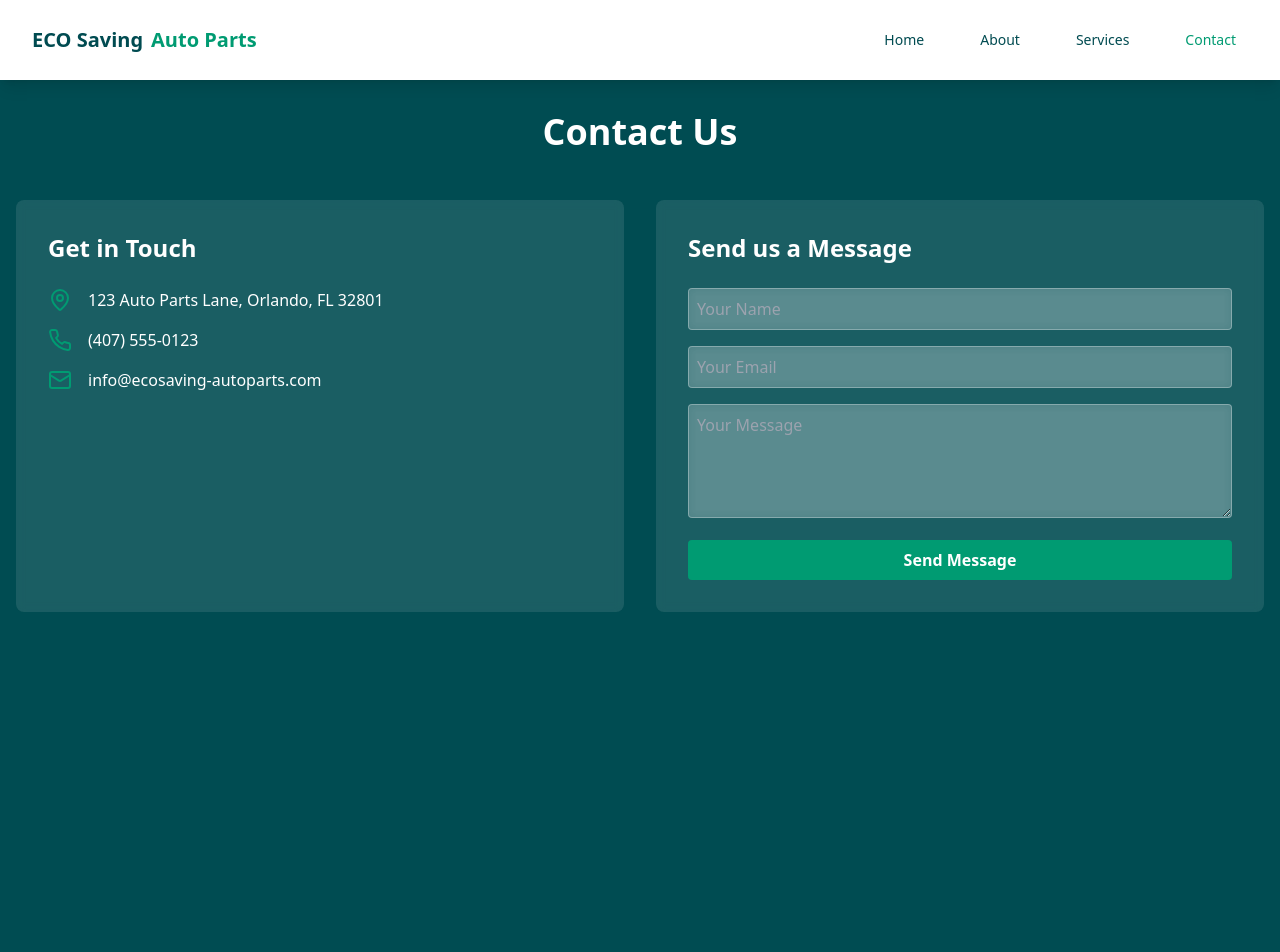
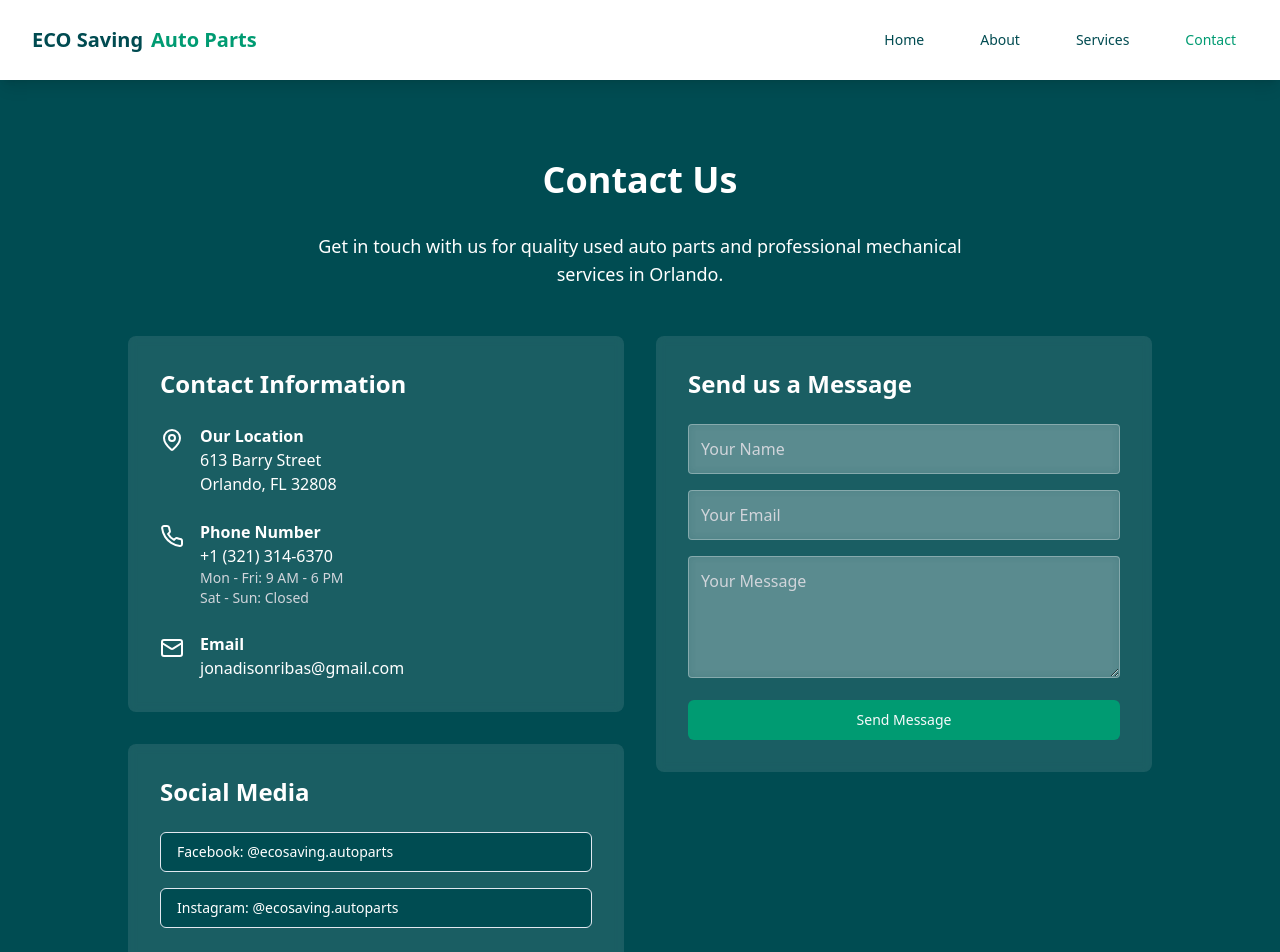
Before and after one commit to gonoff/eco-parts-hub, a React (Vite) app: page /contact in a window 1280 px wide. Shown: the top 952 px of the page. Before the commit the page ends 800 px from the top, so only its background shows below. Built offline with nearby package versions, Linux system fonts and the light colour scheme.

Commit message:
Update contact options
Modified the contact options in the Contact component to reflect new information.
[skip gpt_engineer]

```diff
--- a/src/pages/Contact.tsx
+++ b/src/pages/Contact.tsx
@@ -1,54 +1,94 @@
 import { MapPin, Phone, Mail } from "lucide-react";
+import { Button } from "@/components/ui/button";
 
 const Contact = () => {
   return (
-    <div className="container mx-auto px-4 text-white">
-      <h1 className="text-4xl font-bold text-center mb-12">Contact Us</h1>
+    <div className="container mx-auto px-4 py-12 text-white">
+      <h1 className="text-4xl font-bold text-center mb-8">Contact Us</h1>
+      <p className="text-center text-lg mb-12 max-w-2xl mx-auto">
+        Get in touch with us for quality used auto parts and professional mechanical services in Orlando.
+      </p>
 
-      <div className="grid grid-cols-1 md:grid-cols-2 gap-8">
-        <div className="bg-white/10 p-8 rounded-lg backdrop-blur-sm">
-          <h2 className="text-2xl font-bold mb-6">Get in Touch</h2>
+      <div className="grid grid-cols-1 md:grid-cols-2 gap-8 max-w-5xl mx-auto">
+        <div className="space-y-8">
+          <div className="bg-white/10 p-8 rounded-lg backdrop-blur-sm">
+            <h2 className="text-2xl font-bold mb-6">Contact Information</h2>
 
-          <div className="space-y-4">
-            <div className="flex items-center">
-              <MapPin className="text-secondary mr-4" />
-              <p>123 Auto Parts Lane, Orlando, FL 32801</p>
+            <div className="space-y-6">
+              <div className="flex items-start gap-4">
+                <MapPin className="w-6 h-6 mt-1 shrink-0" />
+                <div>
+                  <p className="font-semibold">Our Location</p>
+                  <p>613 Barry Street</p>
+                  <p>Orlando, FL 32808</p>
+                </div>
+              </div>
+
+              <div className="flex items-start gap-4">
+                <Phone className="w-6 h-6 mt-1 shrink-0" />
+                <div>
+                  <p className="font-semibold">Phone Number</p>
+                  <p>+1 (321) 314-6370</p>
+                  <p className="text-sm text-gray-300">Mon - Fri: 9 AM - 6 PM</p>
+                  <p className="text-sm text-gray-300">Sat - Sun: Closed</p>
+                </div>
+              </div>
+
+              <div className="flex items-start gap-4">
+                <Mail className="w-6 h-6 mt-1 shrink-0" />
+                <div>
+                  <p className="font-semibold">Email</p>
+                  <p>jonadisonribas@gmail.com</p>
+                </div>
+              </div>
             </div>
-            <div className="flex items-center">
-              <Phone className="text-secondary mr-4" />
-              <p>(407) 555-0123</p>
-            </div>
-            <div className="flex items-center">
-              <Mail className="text-secondary mr-4" />
-              <p>info@ecosaving-autoparts.com</p>
+          </div>
+
+          <div className="bg-white/10 p-8 rounded-lg backdrop-blur-sm">
+            <h2 className="text-2xl font-bold mb-6">Social Media</h2>
+            <div className="space-y-4">
+              <Button
+                variant="outline"
+                className="w-full justify-start"
+                onClick={() => window.open('https://www.facebook.com/ecosaving.autoparts/', '_blank')}
+              >
+                Facebook: @ecosaving.autoparts
+              </Button>
+              <Button
+                variant="outline"
+                className="w-full justify-start"
+                onClick={() => window.open('https://www.instagram.com/ecosaving.autoparts/', '_blank')}
+              >
+                Instagram: @ecosaving.autoparts
+              </Button>
             </div>
           </div>
         </div>
 
-        <div className="bg-white/10 p-8 rounded-lg backdrop-blur-sm">
+        <div className="bg-white/10 p-8 rounded-lg backdrop-blur-sm h-fit">
           <h2 className="text-2xl font-bold mb-6">Send us a Message</h2>
           <form className="space-y-4">
             <input
               type="text"
               placeholder="Your Name"
-              className="w-full p-2 rounded bg-white/20 backdrop-blur-sm border border-white/30 focus:outline-none focus:border-secondary"
+              className="w-full p-3 rounded bg-white/20 backdrop-blur-sm border border-white/30 focus:outline-none focus:border-[#009B72] text-white placeholder:text-gray-300"
             />
             <input
               type="email"
               placeholder="Your Email"
-              className="w-full p-2 rounded bg-white/20 backdrop-blur-sm border border-white/30 focus:outline-none focus:border-secondary"
+              className="w-full p-3 rounded bg-white/20 backdrop-blur-sm border border-white/30 focus:outline-none focus:border-[#009B72] text-white placeholder:text-gray-300"
             />
             <textarea
               placeholder="Your Message"
               rows={4}
-              className="w-full p-2 rounded bg-white/20 backdrop-blur-sm border border-white/30 focus:outline-none focus:border-secondary"
+              className="w-full p-3 rounded bg-white/20 backdrop-blur-sm border border-white/30 focus:outline-none focus:border-[#009B72] text-white placeholder:text-gray-300"
             ></textarea>
-            <button
+            <Button
               type="submit"
-              className="bg-secondary hover:bg-opacity-90 text-white font-bold py-2 px-4 rounded transition-colors w-full"
+              className="w-full bg-[#009B72] hover:bg-[#009B72]/90"
             >
               Send Message
-            </button>
+            </Button>
           </form>
         </div>
       </div>
```
